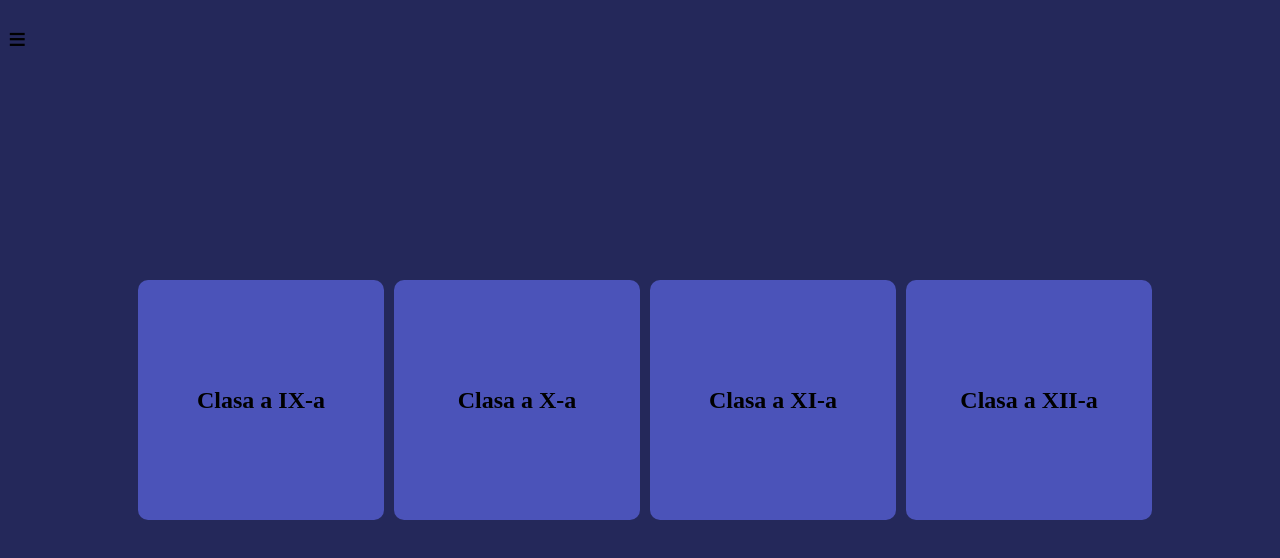
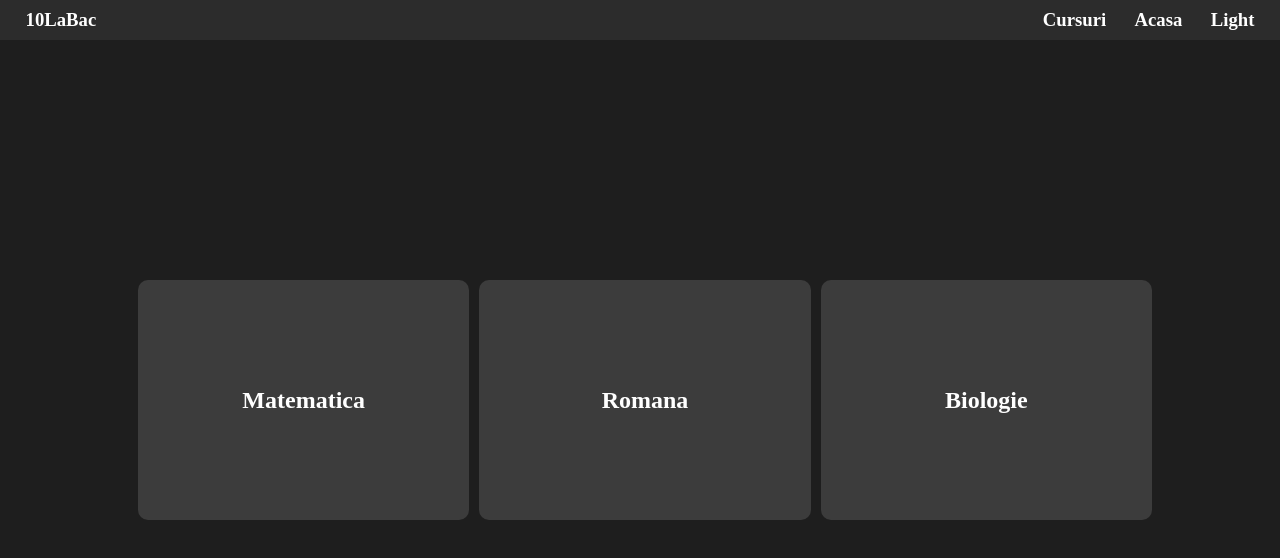
Before and after one commit to LexGit-Hub/website, a plain HTML site: page index.html in a window 1280 px wide. Drawn offline with Linux system fonts and the light colour scheme.

Commit message:
Add files via upload

```diff
--- a/index.html
+++ b/index.html
@@ -6,14 +6,34 @@
     <meta name="viewport" content="width=device-width, initial-scale=1.0">
     <body>
         <title>10LaBac</title>
-        <div class = "menu"><h1>≡</h1>
+	<nav>
+		<div class = "logo">
+			<h3>10LaBac</h3>
+		</div>
 
-        </div>
+		<div class = "links">
+
+                	<div class = "menu">
+                    	<h3></h3>
+                	</div>
+
+               		<div class ="Acasa">
+                    	<h3>Cursuri</h3>
+                	</div>
+
+                	<div class = "home">
+                    	<h3>Acasa</h3>
+                	</div>
+
+                	<div class = "lightmode">
+                    	<h3>Light</h3>
+                	</div>
+		</div>
+	</nav>
         <div class = "container">
-            <div class = "box1"><h2>Clasa a IX-a</h2></div>
-            <div class = "box1"><h2>Clasa a  X-a</h2></div>
-            <div class = "box1"><h2>Clasa a XI-a</h2></div>
-            <div class = "box1"><h2>Clasa a XII-a</h2></div>
+            <div class = "box1"><h2>Matematica</h2></div>
+            <div class = "box1"><h2>Romana</h2></div>
+            <div class = "box1"><h2>Biologie</h2></div>
         </div>
     </body>
 </head>
--- a/style.css
+++ b/style.css
@@ -1,6 +1,13 @@
 body{
-    background-color: rgb(36, 40, 90);
+    background-color: rgb(30, 30, 30);
+    color: white;
     }
+
+* {
+  margin: 0;
+  padding: 0;
+  box-sizing: border-box;
+}
 
 .container{
     position: absolute;/* first 4 lines center the container*/
@@ -11,6 +18,7 @@ body{
     width: 80%;
     height: 30%;
     display: flex;
+    user-select: none;
     }
     .box1{
         display: flex;/* for some known reason these 3 lines center text*/
@@ -19,7 +27,7 @@ body{
         margin-left: 10px;
         height: 100%;
         width: 100%;
-        background-color: rgb(75, 83, 185);
+        background-color: rgb(60, 60, 60);
         border-radius: 10px;
         cursor: pointer;
         }
@@ -32,10 +40,43 @@ body{
         display: grid;
         }
         .box1{
-
             margin-top: 10px;
             height: 90%;
 
     }
+}
+
+
+nav{
+    height: 5vh;
+    background-color: rgb(44, 44, 44);
+    display: flex;
+    justify-content: space-between;
+    align-items: center;
+    user-select: none;
+}
+.links{
+	margin: 2%;
+	width: 30vh;
+	display: flex;
+	justify-content: space-between;
+	cursor: pointer;
+}
+.logo{
+	margin: 2%;
+}
+
+.menu{
 
 }
+
+.home{
+
+
+}
+.clasa{
+
+}*/
+.lightmode{
+    position: relative;
+}
```
